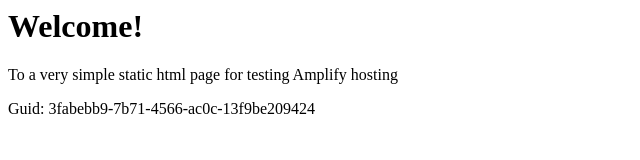
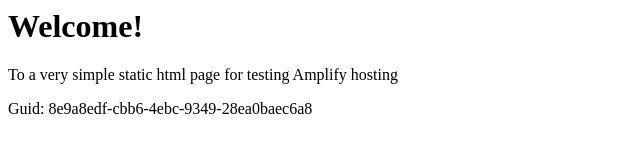
Before and after one commit to aws-aemilia-lhr/Github-PR-Commit-Integration-Test-DoNotTouch-GitHubWebhookPushCanaryTest-v1-preprod-eu-west-2, a website: page src/index.html in a window 1280 px wide. Shown: the full height of the page, 0-640 px from the left. Drawn offline with Linux system fonts and the light colour scheme.

Commit message:
commit from integ tests

```diff
--- a/src/index.html
+++ b/src/index.html
@@ -12,6 +12,6 @@
 <body>
     <h1>Welcome!</h1>
     <p>To a very simple static html page for testing Amplify hosting</p>
-    <p>Guid: 3fabebb9-7b71-4566-ac0c-13f9be209424</p></body>
+    <p>Guid: 8e9a8edf-cbb6-4ebc-9349-28ea0baec6a8</p></body>
 
 </html>
```
